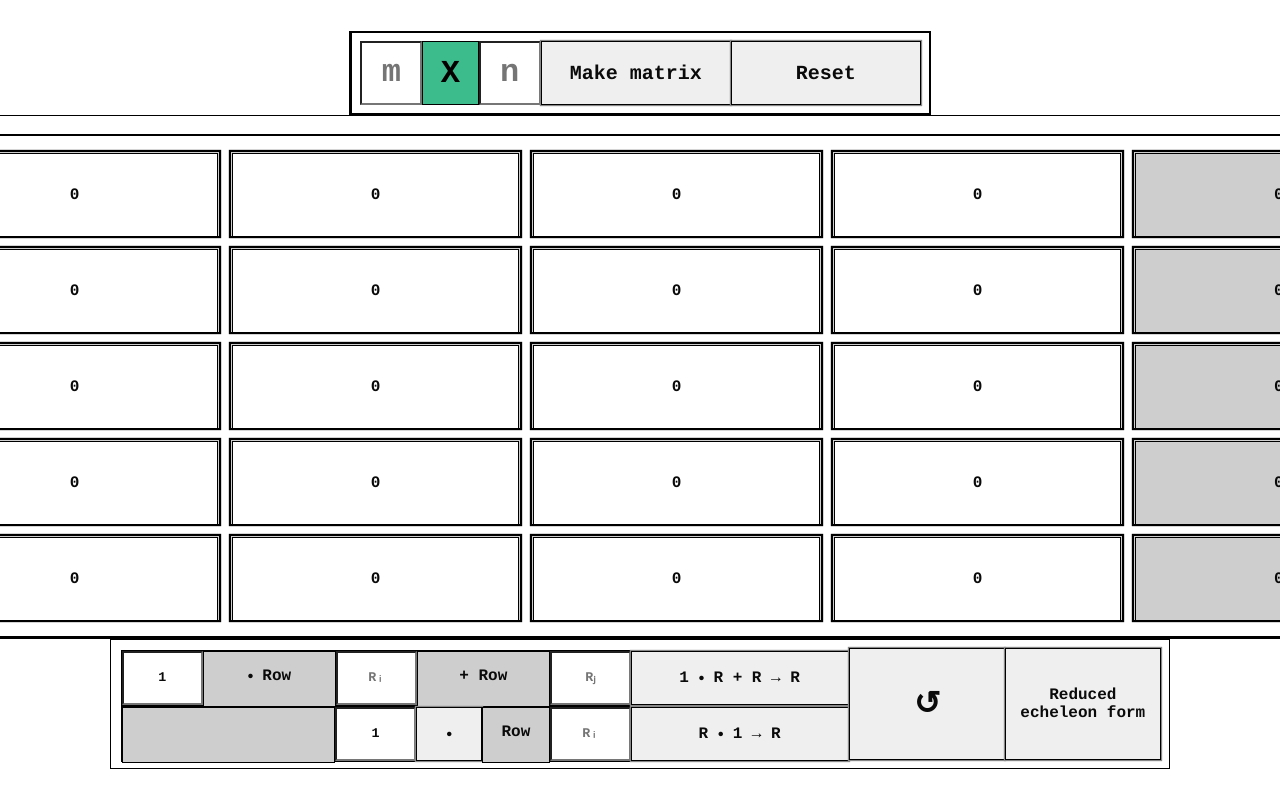
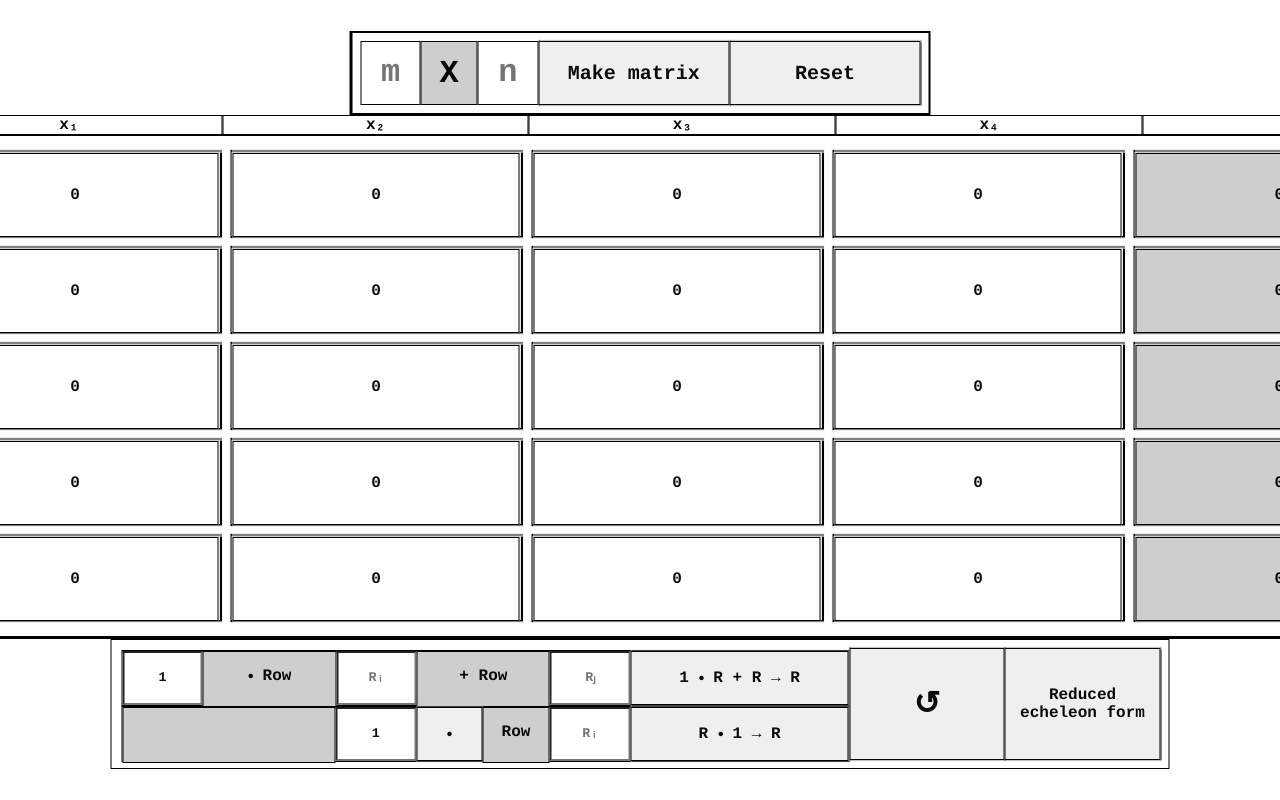
Before and after one commit to everett-lee/GaussCalculator, a React (Create React App) app: page / in a window 1280 px wide. Shown: the top 800 px of the page. Built offline with nearby package versions, Linux system fonts and the light colour scheme.

Commit message:
add top row

```diff
--- a/public/style.css
+++ b/public/style.css
@@ -20,6 +20,7 @@
 
 .topInput {
   width: 10%;
+  border: black 1px solid;
   font-size: 2em;
   text-align: center;
   vertical-align: middle;
@@ -30,7 +31,7 @@
   width: 10%;
   border: black 1px solid;
   color: black;
-  background-color: #3CBC8D;
+  background-color:  #cecece;
   font-size: 2em;
   text-align: center;
   vertical-align: middle;
@@ -49,10 +50,18 @@
 }
 
 .topRow {
-  width: 1600px;
+  width: 95.2%;
+  float:right;
   border: black 1px solid;
   display: flex;
   flex-direction: row;
+}
+
+.topRowItem{
+  flex-grow: 1;
+  text-align: center;
+  border-right: black 1px solid;
+  border-left: black 1px solid;
 }
 
 .matrixContainer {
--- a/src/components/App.js
+++ b/src/components/App.js
@@ -3,6 +3,7 @@ import TopContainer from './TopContainer';
 import BottomContainer from './BottomContainer';
 import { HistoryContext } from './providers/HistoryProvider';
 import MatrixContainer from './matrixcontainer/MatrixContainer';
+import TopRow from './toprow/TopRow';
 
 function App() {
   const zeroMatrix = new Array(25).fill(0);
@@ -72,19 +73,11 @@ function App() {
     return out;
   }
 
-  const makeColHeaders = () => {
-    const emptyArray = new Array(dimensions.n).fill(0);
-    let i = 0;
-    return (
-        emptyArray.map( el => <div>{++i}</div>)
-    );
-  }
-
   return (
     <div className='mainContainer'>
       <TopContainer setM={setM} setN={setN} makeArray={makeArray}
         m={m} n={n} resetMatrix={resetMatrix} />
-      <div className='topRow'>{makeColHeaders()}</div>
+      <TopRow cols={dimensions.n}/>
       <MatrixContainer m={dimensions.m} n={dimensions.n} swapPair={swapPair}
                        setSwapPair={setSwapPair} arrayToMatrix={arrayToMatrix}
                        matrix={matrix} setMatrix={updateMatrixState} />
--- a/src/components/TopContainer.js
+++ b/src/components/TopContainer.js
@@ -2,6 +2,7 @@ import React from 'react';
 import TextInput from './controls/TextInput';
 import Button from './controls/Button';
 
+// test input for dimensions. m,n must be between 1 and 10.
 function TopContainer(props) {
   const topInputTest = (val) => {
     return (isNaN(val) || val < 1 || val > 10);
--- a/src/components/functioncontainer/FcontainerBottom.js
+++ b/src/components/functioncontainer/FcontainerBottom.js
@@ -2,6 +2,9 @@ import React, { useState } from 'react';
 import TextInput from '../controls/TextInput';
 import Button from '../controls/Button';
 
+/**
+ * Stores logic and renders control for row scale operation
+ */
 function FcontainerBottom(props) {
     const [R1Scale, setR1Scale] = useState(1); // amount to scale row by
     const [R1, setR1] = useState(''); // row used in operation
--- a/src/components/functioncontainer/FcontainerTop.js
+++ b/src/components/functioncontainer/FcontainerTop.js
@@ -2,6 +2,9 @@ import React, { useState } from 'react';
 import TextInput from '../controls/TextInput';
 import Button from '../controls/Button';
 
+/**
+ * Stores logic and renders controls for row addition operation
+ */
 function FcontainerTop(props) {
     const [R1Scale, setR1Scale] = useState(1); // amount to scale row by
     const [R1, setR1] = useState(''); // first row used in operation
--- a/src/components/matrixcontainer/Matrix.js
+++ b/src/components/matrixcontainer/Matrix.js
@@ -1,9 +1,11 @@
-import React, { useState } from 'react';
+import React from 'react';
 import Cell from './Cell';
 
+/**
+ * The matrix of cells
+ */
 function Matrix(props) {
     const gridStyle = { gridTemplateColumns: `repeat(${props.cols}, minmax(auto, 1fr))` };
-
 
     // render each cell of the matrix using dimensions
     // passed in props
--- a/src/components/matrixcontainer/MatrixContainer.js
+++ b/src/components/matrixcontainer/MatrixContainer.js
@@ -2,6 +2,10 @@ import React from 'react';
 import Matrix from './Matrix';
 import SwapButton from '../controls/SwapButton';
 
+/**
+ * Contains the matrix and side buttons. Also contains
+ * logic for the swap rows operation.
+ */
 function MatrixContainer(props) {
     // swap two rows in the matrix
     const doSwap = (i) => {
--- a/src/components/providers/HistoryProvider.js
+++ b/src/components/providers/HistoryProvider.js
@@ -1,7 +1,7 @@
 import React, { useState, createContext } from 'react';
 
 /**
- *  Contains the history of actions stored as a stack
+ *  Contains the history of states stored as a stack
  */
 const HistoryContext = createContext();
 
--- /dev/null
+++ b/src/components/toprow/TopRow.js
@@ -0,0 +1,31 @@
+import React from 'react';
+import TopRowItem from './TopRowItem';
+
+function TopRow(props) {
+    const rowHeads = ['x₁', 'x₂', 'x₃', 'x₄', 'x₅', 'x₆', 'x₇', 'x₈', 'x₉', 'd'];
+
+    const makeColHeaders = () => {
+        const emptyArray = new Array(props.cols).fill(0);
+        let i = 0;
+        let headingsEnd = rowHeads.length -1 ;
+
+        return (
+            emptyArray.map(el => {
+                // if this is the final column heading it is a constant and should use 'd'
+                let heading = i === props.cols-1? rowHeads[headingsEnd]: rowHeads[i];
+                i++;
+
+                return (
+                    <TopRowItem heading={heading} key={i}/>
+                );
+            }
+            )
+        );
+    }
+
+    return (
+        <div className='topRow'>{makeColHeaders()}</div>
+    );
+}
+
+export default TopRow;
--- /dev/null
+++ b/src/components/toprow/TopRowItem.js
@@ -0,0 +1,9 @@
+import React from 'react';
+
+function TopRowItem(props) {
+    return (
+        <div className='topRowItem'>{props.heading}</div>
+    );
+}
+
+export default TopRowItem;
```
Also changed, not shown: src/components/matrixcontainer/Cell.js (+4 -5 lines).
